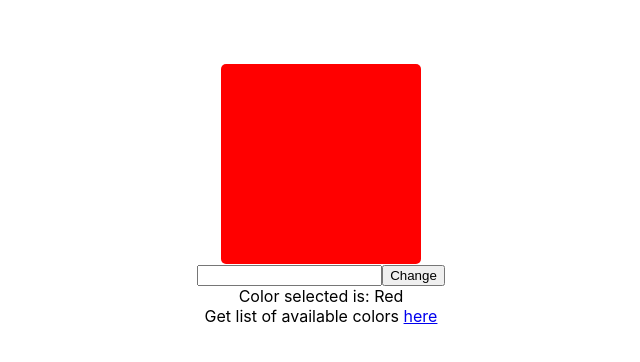
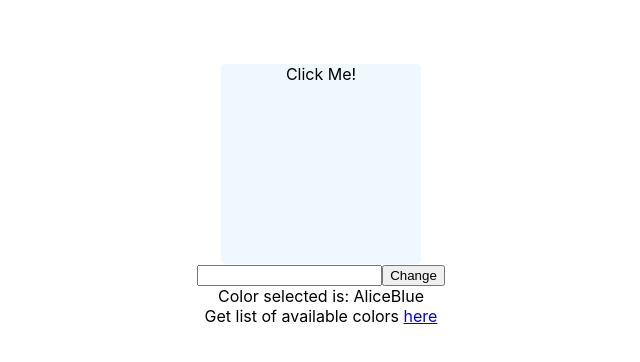
Before and after one commit to rsk2/color-changing-box, a React (Create React App) app: page / in a window 1280 px wide. Shown: the top 362 px of the page, without its empty margins (319-959 px from the left). Built offline with nearby package versions, Linux system fonts and the light colour scheme.

Commit message:
Adding functionality to show a random color from colorService api on load and on div click

```diff
--- a/src/components/ColorBox.js
+++ b/src/components/ColorBox.js
@@ -1,9 +1,12 @@
 import React from 'react';
 
-const ColorBox = ({inputColor}) =>{
+const ColorBox = ({inputColor, getNewColor}) =>{
 
     return (
-        <div className="colorbox" style={{backgroundColor:inputColor}}>
+        <div className="colorbox" style={{backgroundColor:inputColor}} onClick={() => getNewColor()} >
+            <span>
+            Click Me!
+            </span>
         </div>
     )
 }
--- a/src/index.js
+++ b/src/index.js
@@ -1,6 +1,6 @@
 import React, { Component } from 'react';
 import ReactDOM from 'react-dom';
-import './App.css';
+import colorService from './colorService/index.js';
 import ColorBox from './components/ColorBox.js';
 import './index.css';
 
@@ -17,10 +17,22 @@ changeColorBox= () => {
  )
 }
 
+getRandomColor = () => {
+    colorService().then( randomColor => {
+        this.setState({
+            color: randomColor.color
+        })
+    })
+}
+
+componentDidMount() {
+    this.getRandomColor();
+}
+
     render() {
         return (
         <div className="box">
-            <ColorBox inputColor= {this.state.color}/>
+            <ColorBox inputColor= {this.state.color} getNewColor={() => this.getRandomColor()} />
             <input type="text"  id="newColor"/>
              <button onClick={this.changeColorBox}>Change</button>
              <br/>
```
